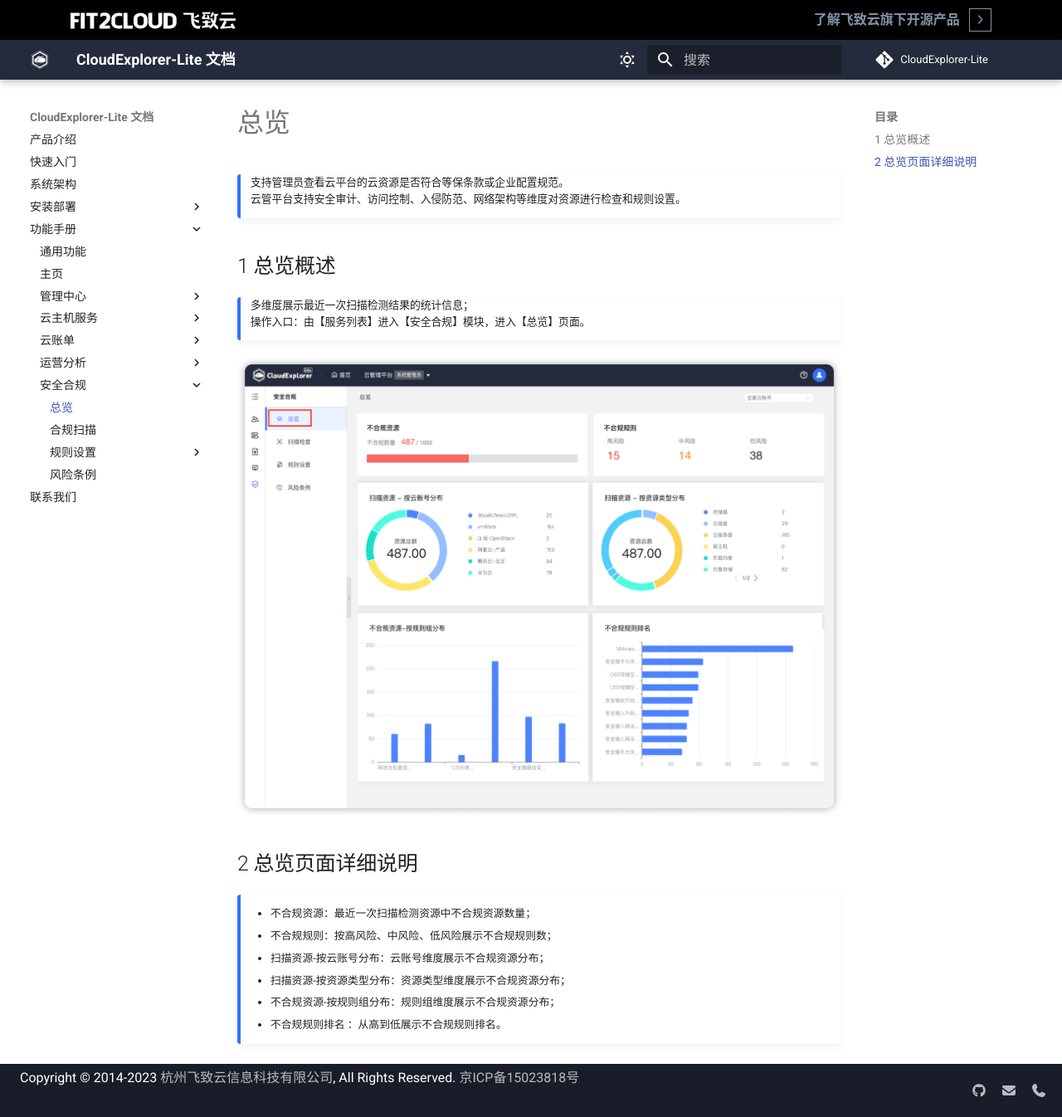
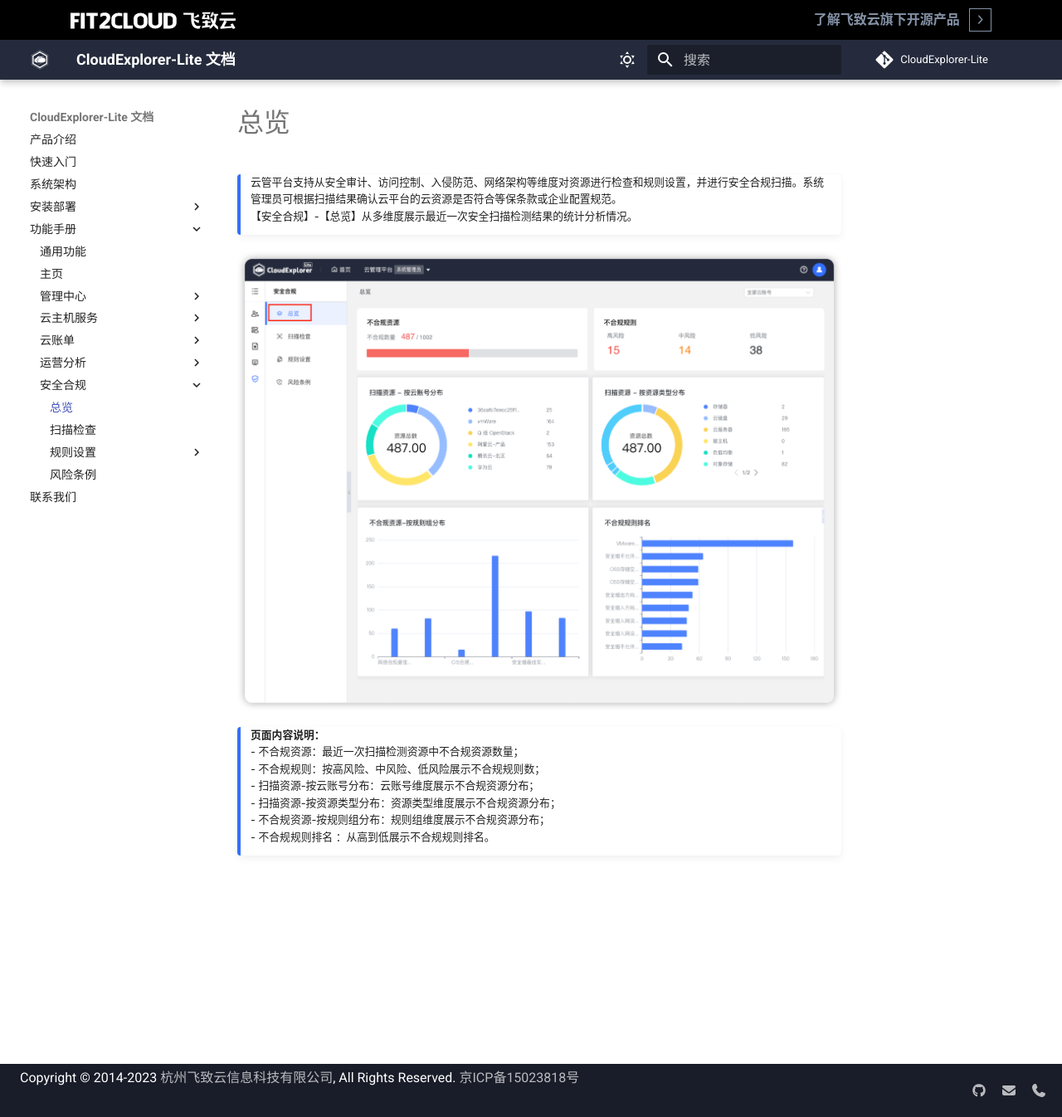
Before and after one commit to CloudExplorer-Dev/docs, an MkDocs documentation site: the page built from docs/user_manual/security-compliance/overview.md, in a window 1280 px wide and 1346 px high. Shown: the whole window at 83% size. Built offline with MkDocs 1.6.1 and Material for MkDocs 9.7.7, drawn with Linux system fonts in a browser that asks for light colours; the version menu is left out.

Commit message:
更新安全合规内容及截图

```diff
--- a/docs/user_manual/security-compliance/overview.md
+++ b/docs/user_manual/security-compliance/overview.md
@@ -1,23 +1,16 @@
 !!! abstract " "
 
-      支持管理员查看云平台的云资源是否符合等保条款或企业配置规范。<br />
-      云管平台支持安全审计、访问控制、入侵防范、网络架构等维度对资源进行检查和规则设置。
+      云管平台支持从安全审计、访问控制、入侵防范、网络架构等维度对资源进行检查和规则设置，并进行安全合规扫描。系统管理员可根据扫描结果确认云平台的云资源是否符合等保条款或企业配置规范。<br />
+      【安全合规】-【总览】从多维度展示最近一次安全扫描检测结果的统计分析情况。
 
-## 1 总览概述
-
-!!! abstract " "
-
-      多维度展示最近一次扫描检测结果的统计信息；<br / >
-      操作入口：由【服务列表】进入【安全合规】模块，进入【总览】页面。
 ![安全合规总览](../../img/security-compliance/overview/安全合规总览.png){ width="1235px" }
-
-## 2 总览页面详细说明
 
 !!! Abstract " "
 
-      -  不合规资源：最近一次扫描检测资源中不合规资源数量；
-      -  不合规规则：按高风险、中风险、低风险展示不合规规则数；
-      -  扫描资源-按云账号分布：云账号维度展示不合规资源分布；
-      -  扫描资源-按资源类型分布：资源类型维度展示不合规资源分布；
-      -  不合规资源-按规则组分布：规则组维度展示不合规资源分布；
-      -  不合规规则排名 ：从高到低展示不合规规则排名。
+      __页面内容说明：__<br />
+      - 不合规资源：最近一次扫描检测资源中不合规资源数量；<br />
+      - 不合规规则：按高风险、中风险、低风险展示不合规规则数；<br />
+      - 扫描资源-按云账号分布：云账号维度展示不合规资源分布；<br />
+      - 扫描资源-按资源类型分布：资源类型维度展示不合规资源分布；<br />
+      - 不合规资源-按规则组分布：规则组维度展示不合规资源分布；<br />
+      - 不合规规则排名 ：从高到低展示不合规规则排名。
--- a/mkdocs.yml
+++ b/mkdocs.yml
@@ -78,7 +78,7 @@ nav:
 
         - 安全合规:
             - 总览: user_manual/security-compliance/overview.md
-            - 合规扫描: user_manual/security-compliance/compliance_scan.md
+            - 扫描检查: user_manual/security-compliance/compliance_scan.md
             - 规则设置:
                 - 合规规则: user_manual/security-compliance/rule_setting.md
                 - 规则组: user_manual/security-compliance/rule_group.md
```
Also changed, not shown: docs/user_manual/security-compliance/compliance_scan.md (+10 -8 lines), docs/user_manual/security-compliance/risk.md (+6 -3 lines), docs/user_manual/security-compliance/rule_group.md (+9 -9 lines), docs/user_manual/security-compliance/rule_setting.md (+14 -14 lines).
